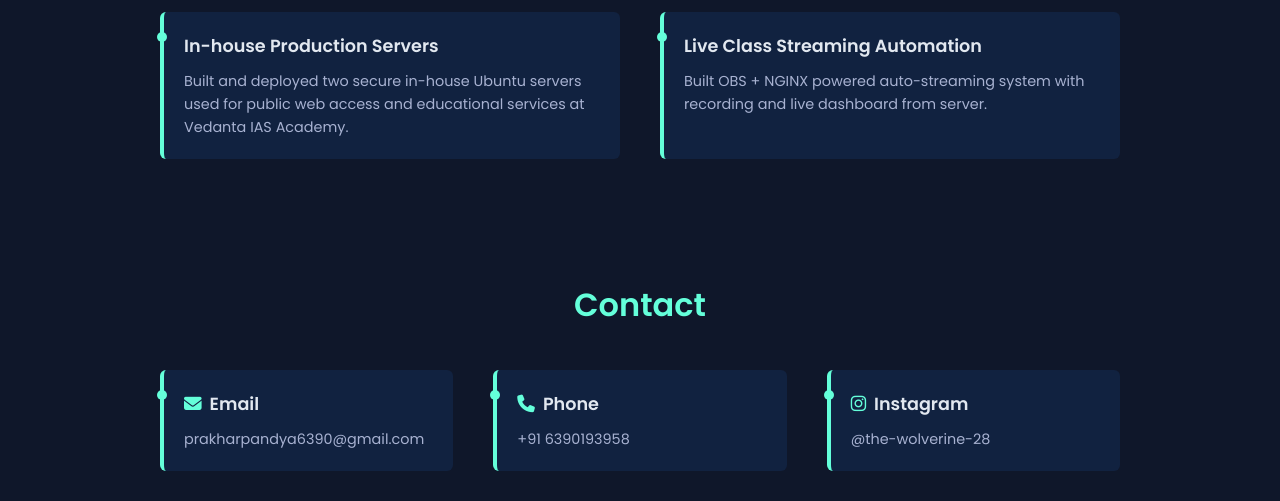
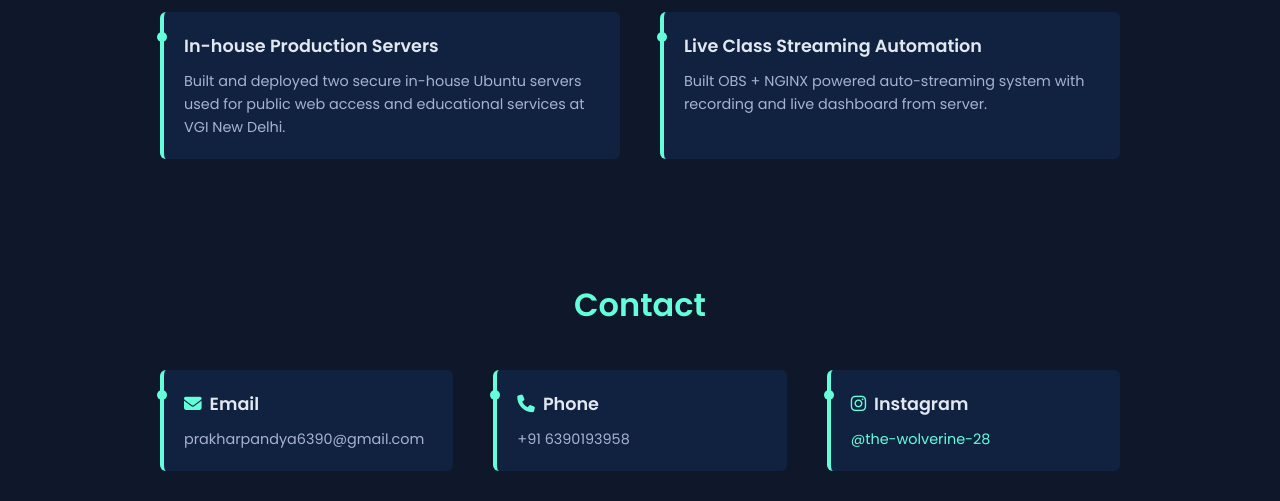
Before and after one commit to wolverine-cyber/wolverine-cyber, a plain HTML site: page docs/index.html in a window 1280 px wide. Shown: the part 1224-1725 px from the top of the page. Drawn offline with Linux system fonts and the light colour scheme.

Commit message:
Add files via upload

```diff
--- a/docs/index.html
+++ b/docs/index.html
@@ -136,6 +136,13 @@
       margin-right: 8px;
       color: #64ffda;
     }
+    .timeline-item a {
+      color: #64ffda;
+      text-decoration: none;
+    }
+    .timeline-item a:hover {
+      text-decoration: underline;
+    }
   </style>
 </head>
 <body>
@@ -197,7 +204,7 @@
     <div class="timeline-items">
       <div class="timeline-item">
         <h3>In-house Production Servers</h3>
-        <p>Built and deployed two secure in-house Ubuntu servers used for public web access and educational services at Vedanta IAS Academy.</p>
+        <p>Built and deployed two secure in-house Ubuntu servers used for public web access and educational services at VGI New Delhi.</p>
       </div>
       <div class="timeline-item">
         <h3>Live Class Streaming Automation</h3>
@@ -219,7 +226,7 @@
       </div>
       <div class="timeline-item">
         <h3><i class="fab fa-instagram icon"></i>Instagram</h3>
-        <p>@the-wolverine-28</p>
+        <p><a href="https://www.instagram.com/the_wolverine_28/?hl=en" target="_blank">@the-wolverine-28</a></p>
       </div>
     </div>
   </section>
```
